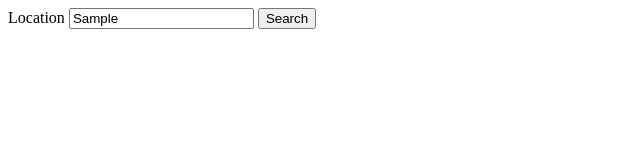
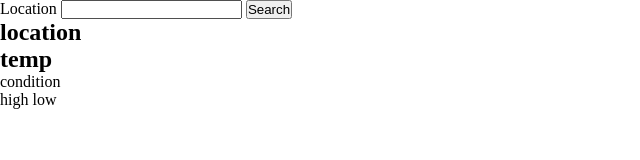
Before and after one commit to jyy009/weather-app, a website built with webpack: page src/template.html in a window 1280 px wide. Both pictures are taken after typing "Sample" into the empty fields and a click on the button "Search". Shown: the whole page, without its empty margins (0-640 px from the left). Built offline with nearby package versions, Linux system fonts and the light colour scheme; no server answers.

Commit message:
Dynamically display weather data for location

```diff
--- /dev/null
+++ b/src/displayLogic.js
@@ -0,0 +1,36 @@
+// import { mainLogic } from "./mainLogic";
+
+// export const displayLogic = () => {
+//   mainLogic();
+//   const { processData, handleSearchButton } = mainLogic();
+
+//   const weatherContainer = document.getElementById("weather-container");
+
+//   const currentWeatherTemplate = document.getElementById(
+//     "current-weather-template"
+//   );
+//   const cloneCurrentWeatherTemplate =
+//     currentWeatherTemplate.content.cloneNode(true);
+//   weatherContainer.appendChild(cloneCurrentWeatherTemplate);
+
+//   const displayWeatherData = async () => {
+//     const data = await processData();
+
+//     const locationH2 = document.getElementById("current-location");
+//     locationH2.textContent = data.location;
+
+//     const tempH2 = document.getElementById("current-temp");
+//     tempH2.textContent = data.temp;
+
+//     const condition = document.getElementById("current-condition");
+//     condition.textContent = data.condition;
+
+//     const high = document.getElementById("current-high");
+//     high.textContent = data.high;
+
+//     const low = document.getElementById("current-low");
+//     low.textContent = data.low;
+//   }
+
+
+// };
--- a/src/index.js
+++ b/src/index.js
@@ -1,5 +1,8 @@
-import {main} from "./main"
+import "./styles.css"
+import { displayLogic } from "./displayLogic"
+import { mainLogic } from "./mainLogic";
 
 document.addEventListener("DOMContentLoaded", () => {
-main()
+mainLogic()
+// displayLogic()
   });
--- a/src/main.js
+++ /dev/null
@@ -1,58 +0,0 @@
-// fetch the data
-
-export const main = () => {
-  const apiKey = process.env.API_KEY;
-  let location = "stockholm";
-  const BASE_URL =
-    "https://weather.visualcrossing.com/VisualCrossingWebServices/rest/services/timeline/";
-
-
-  const fetchData = async () => {
-    const weatherUrl = `${BASE_URL}/${location}/?key=${apiKey}`;
-    try {
-      const response = await fetch(weatherUrl);
-      if (!response.ok) {
-        throw new Error("failed to fetch data");
-      }
-      const data = await response.json();
-      console.log("raw data from API", data);
-      return data;
-    } catch (error) {
-      console.error("Error fetching data:", error.message);
-    }
-  };
-
-
-  const processData = async () => {
-    const data = await fetchData();
-    console.log("data from fetch", data);
-    console.log(data.currentConditions.temp,data.currentConditions.uvindex, data.currentConditions.conditions)
-    return {
-      temp: data.currentConditions.temp,
-      uv: data.currentConditions.uvindex,
-      condition: data.currentConditions.conditions,
-    };
-  };
-
-  const setLocation = (value) => {
-    location = value
-    console.log("current location set to:", location)
-  }
-
-  const handleSearchButton = (e) => {
-    e.preventDefault();
-
-    const searchInput = document.getElementById("search-input")
-    const value = searchInput.value;
-    console.log("form value", value);
-    setLocation(value)
-    processData()
-  };
-
-  const searchButton = document.getElementById("search-button");
-  searchButton.addEventListener("click", (e) => {
-    handleSearchButton(e)
-  });
-
-  processData()
-}
--- /dev/null
+++ b/src/mainLogic.js
@@ -0,0 +1,99 @@
+export const mainLogic = () => {
+  const apiKey = process.env.API_KEY;
+  let location = "stockholm";
+  const BASE_URL =
+    "https://weather.visualcrossing.com/VisualCrossingWebServices/rest/services/timeline/";
+
+  const weatherContainer = document.getElementById("weather-container");
+
+  const currentWeatherTemplate = document.getElementById(
+    "current-weather-template"
+  );
+  const cloneCurrentWeatherTemplate =
+    currentWeatherTemplate.content.cloneNode(true);
+  weatherContainer.appendChild(cloneCurrentWeatherTemplate);
+
+  const searchButton = document.getElementById("search-button");
+  searchButton.addEventListener("click", (e) => {
+    handleSearchButton(e);
+  });
+
+  const fetchData = async () => {
+    const weatherUrl = `${BASE_URL}/${location}/?key=${apiKey}`;
+    try {
+      const response = await fetch(weatherUrl);
+      if (!response.ok) {
+        throw new Error("failed to fetch data");
+      }
+      const data = await response.json();
+      console.log("raw data from API", data);
+      return data;
+    } catch (error) {
+      console.error("Error fetching data:", error.message);
+    }
+  };
+
+  const processData = async () => {
+    const data = await fetchData();
+
+    console.log(
+      data.address,
+      data.currentConditions.temp,
+      data.currentConditions.uvindex,
+      data.currentConditions.conditions
+    );
+
+    return {
+      location: data.address,
+      temp: data.currentConditions.temp,
+      condition: data.currentConditions.conditions,
+      high: data.days[0].tempmax,
+      low: data.days[0].tempmin,
+    };
+  };
+
+  const setLocation = (value) => {
+    location = value;
+    console.log("current location set to:", location);
+  };
+
+  const clearSearchInput = () => {
+    const searchInput = document.getElementById("search-input");
+    searchInput.value = "";
+  };
+
+  const displayWeatherData = async () => {
+    const data = await processData();
+
+    const locationH2 = document.getElementById("current-location");
+    locationH2.textContent = data.location;
+
+    const tempH2 = document.getElementById("current-temp");
+    tempH2.textContent = data.temp;
+
+    const condition = document.getElementById("current-condition");
+    condition.textContent = data.condition;
+
+    const high = document.getElementById("current-high");
+    high.textContent = data.high;
+
+    const low = document.getElementById("current-low");
+    low.textContent = data.low;
+  };
+
+  const handleSearchButton = (e) => {
+    e.preventDefault();
+
+    const searchInput = document.getElementById("search-input");
+    const value = searchInput.value;
+    console.log("form value", value);
+    setLocation(value);
+    processData();
+    displayWeatherData();
+    clearSearchInput();
+  };
+
+  processData();
+  displayWeatherData();
+  return { processData };
+};
--- /dev/null
+++ b/src/styles.css
@@ -0,0 +1,5 @@
+* {
+  margin: 0;
+  padding: 0;
+  box-sizing: border-box;
+}
--- a/src/template.html
+++ b/src/template.html
@@ -12,6 +12,18 @@
         <input type="text" name="location" id="search-input"/></label>
         <button type="submit" id="search-button">Search</button>
       </form>
+      <div id="weather-container">
+
+      </div>
     </div>
+
+    <!-- current weather TEMPLATE-->
+     <template id="current-weather-template">
+      <h2 id="current-location">location</h2>
+      <h2 id="current-temp">temp</h2>
+      <p id="current-condition">condition</p>
+      <span id="current-high">high</span>
+      <span id="current-low">low</span>
+     </template>
   </body>
 </html>
```
